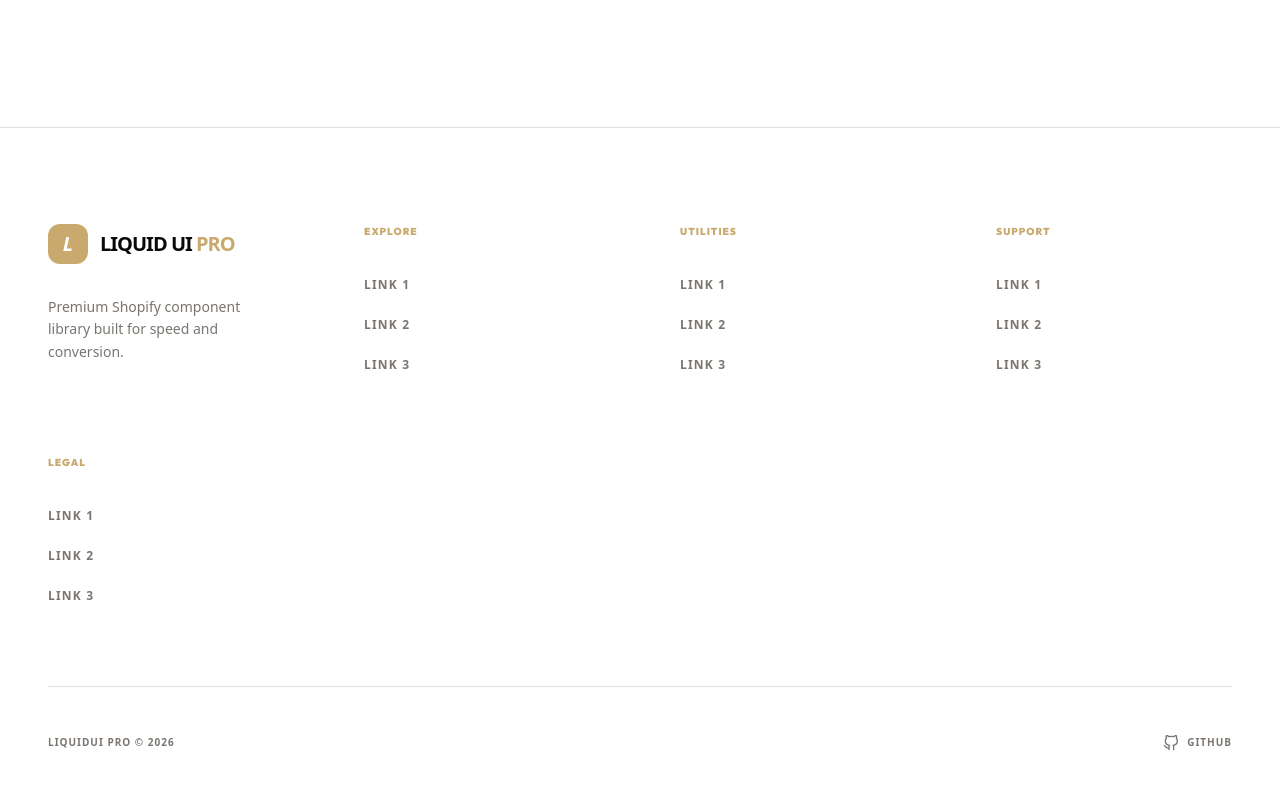
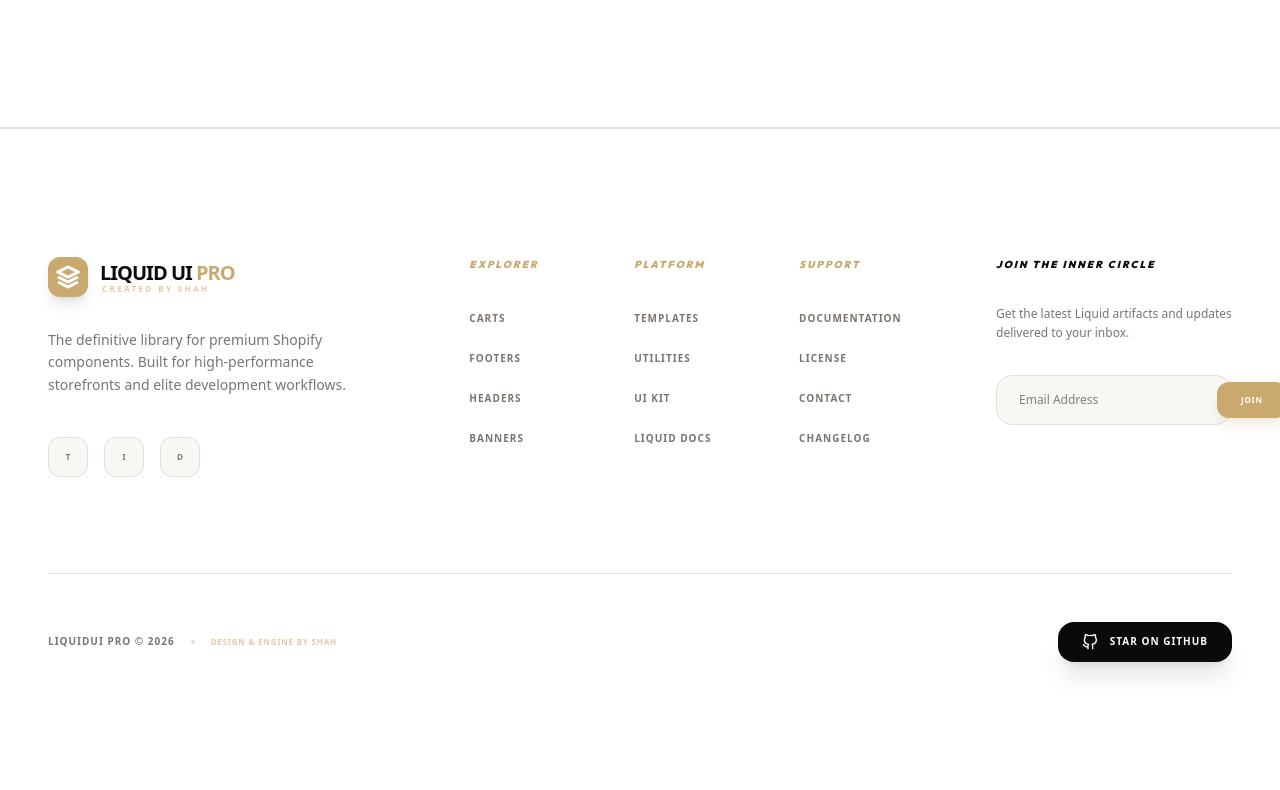
Before and after one commit to zeeshan912989/LiquidUIPro, a Next.js app: page / in a window 1280 px wide. Shown: the part 2910-3700 px from the top of the page. Built offline with nearby package versions, Linux system fonts and the light colour scheme.

Commit message:
Refine footer with newsletter, social links, and author branding

```diff
--- a/app/page.tsx
+++ b/app/page.tsx
@@ -268,26 +268,45 @@ export default function LandingPage() {
       </section>
 
       {/* Footer */}
-      <footer className="py-24 px-6 md:px-12 bg-white">
+      <footer className="py-32 px-6 md:px-12 bg-white border-t border-[#E4E0D9]">
          <div className="max-w-[1440px] mx-auto">
-            <div className="grid grid-cols-1 md:grid-cols-4 gap-20 mb-20">
-               <div className="col-span-1 md:col-span-1">
-                  <Link href="/" className="flex items-center gap-3 mb-8">
-                     <div className="h-10 w-10 bg-[#C9A96E] text-white rounded-xl flex items-center justify-center">
-                        <span className="text-xl font-black italic">L</span>
+            <div className="grid grid-cols-1 lg:grid-cols-12 gap-20 mb-24">
+               <div className="lg:col-span-4">
+                  <Link href="/" className="flex items-center gap-3 mb-8 group">
+                     <div className="h-10 w-10 bg-[#C9A96E] text-white rounded-xl flex items-center justify-center shadow-lg group-hover:scale-110 transition-transform">
+                        <svg className="h-6 w-6" viewBox="0 0 24 24" fill="none" stroke="currentColor" strokeWidth="3">
+                           <path d="M12 2L2 7l10 5 10-5-10-5zM2 17l10 5 10-5M2 12l10 5 10-5" />
+                        </svg>
                      </div>
+                     <div className="flex flex-col -space-y-1">
                         <span className="text-xl font-black uppercase tracking-tighter">Liquid UI <span className="text-[#C9A96E]">Pro</span></span>
+                        <span className="text-[8px] font-black uppercase tracking-[0.3em] text-[#C9A96E]/60 pl-0.5">Created by SHAH</span>
+                     </div>
                   </Link>
-                  <p className="text-sm text-[#7A7570] leading-relaxed font-medium">Premium Shopify component library built for speed and conversion.</p>
+                  <p className="text-sm text-[#7A7570] leading-relaxed font-medium max-w-sm mb-10">
+                     The definitive library for premium Shopify components. Built for high-performance storefronts and elite development workflows.
+                  </p>
+                  <div className="flex gap-4">
+                     {['Twitter', 'Instagram', 'Discord'].map((social) => (
+                       <Link key={social} href="#" className="h-10 w-10 bg-[#F9F7F4] border border-[#E4E0D9] rounded-xl flex items-center justify-center text-[#7A7570] hover:text-[#0A0A0A] hover:border-[#C9A96E] transition-all">
+                          <span className="text-[8px] font-black uppercase">{social[0]}</span>
+                       </Link>
+                     ))}
+                  </div>
                </div>
 
-               {['Explore', 'Utilities', 'Support', 'Legal'].map((group) => (
-                 <div key={group}>
-                    <h5 className="text-[10px] font-black uppercase tracking-widest text-[#C9A96E] mb-8">{group}</h5>
+               <div className="lg:col-span-5 grid grid-cols-2 md:grid-cols-3 gap-12">
+                  {[
+                    { title: 'Explorer', links: ['Carts', 'Footers', 'Headers', 'Banners'] },
+                    { title: 'Platform', links: ['Templates', 'Utilities', 'UI Kit', 'Liquid Docs'] },
+                    { title: 'Support', links: ['Documentation', 'License', 'Contact', 'Changelog'] }
+                  ].map((group) => (
+                    <div key={group.title}>
+                       <h5 className="text-[10px] font-black uppercase tracking-[0.2em] text-[#C9A96E] mb-8 italic">{group.title}</h5>
                        <ul className="space-y-4">
-                       {[1, 2, 3].map((item) => (
-                         <li key={item}>
-                            <Link href="#" className="text-xs font-black text-[#7A7570] hover:text-[#0A0A0A] transition-colors uppercase tracking-widest">Link {item}</Link>
+                          {group.links.map((link) => (
+                            <li key={link}>
+                               <Link href="#" className="text-[10px] font-bold uppercase tracking-widest text-[#7A7570] hover:text-black transition-colors">{link}</Link>
                             </li>
                           ))}
                        </ul>
@@ -295,16 +314,28 @@ export default function LandingPage() {
                   ))}
                </div>
 
+               <div className="lg:col-span-3">
+                  <h5 className="text-[10px] font-black uppercase tracking-[0.2em] text-[#0A0A0A] mb-8 italic">Join the Inner Circle</h5>
+                  <p className="text-xs text-[#7A7570] font-medium mb-8 leading-relaxed">Get the latest Liquid artifacts and updates delivered to your inbox.</p>
+                  <div className="flex gap-2 p-1.5 bg-[#F9F7F4] border border-[#E4E0D9] rounded-2xl">
+                     <input type="text" placeholder="Email Address" className="bg-transparent border-none px-4 py-2 text-xs font-medium focus:outline-none flex-1" />
+                     <button className="px-6 py-3 bg-[#C9A96E] text-white rounded-xl text-[8px] font-black uppercase tracking-widest shadow-lg shadow-[#C9A96E]/20">Join</button>
+                  </div>
+               </div>
+            </div>
+
             <div className="flex flex-col md:flex-row justify-between items-center gap-8 pt-12 border-t border-[#E4E0D9]">
+               <div className="flex items-center gap-4">
                   <p className="text-[10px] font-black uppercase tracking-widest text-[#7A7570]">LiquidUI Pro &copy; 2026</p>
-               <div className="flex gap-8">
-                  <Link href="https://github.com/zeeshan912989/LiquidUIPro" className="text-[#7A7570] hover:text-[#0A0A0A] transition-colors flex items-center gap-2">
+                  <div className="h-1 w-1 bg-[#E4E0D9] rounded-full" />
+                  <p className="text-[8px] font-black uppercase tracking-widest text-[#C9A96E]/60">Design & Engine by SHAH</p>
+               </div>
+               <Link href="https://github.com/zeeshan912989/LiquidUIPro" className="group flex items-center gap-3 px-6 py-3 bg-[#0A0A0A] text-white rounded-2xl hover:scale-105 active:scale-95 transition-all shadow-xl shadow-black/10">
                   <svg className="h-4 w-4" viewBox="0 0 24 24" fill="none" stroke="currentColor" strokeWidth="2" strokeLinecap="round" strokeLinejoin="round">
                      <path d="M9 19c-5 1.5-5-2.5-7-3m14 6v-3.87a3.37 3.37 0 0 0-.94-2.61c3.14-.35 6.44-1.54 6.44-7A5.44 5.44 0 0 0 20 4.77 5.07 5.07 0 0 0 19.91 1S18.73.65 16 2.48a13.38 13.38 0 0 0-7 0C6.27.65 5.09 1 5.09 1A5.07 5.07 0 0 0 5 4.77a5.44 5.44 0 0 0-1.5 3.78c0 5.42 3.3 6.61 6.44 7A3.37 3.37 0 0 0 9 18.13V22"></path>
                   </svg>
-                     <span className="text-[10px] font-black uppercase tracking-widest">GitHub</span>
+                  <span className="text-[10px] font-black uppercase tracking-widest">Star on GitHub</span>
                </Link>
-               </div>
             </div>
          </div>
       </footer>
```
Lines whose indentation alone changed are shown as unchanged.
